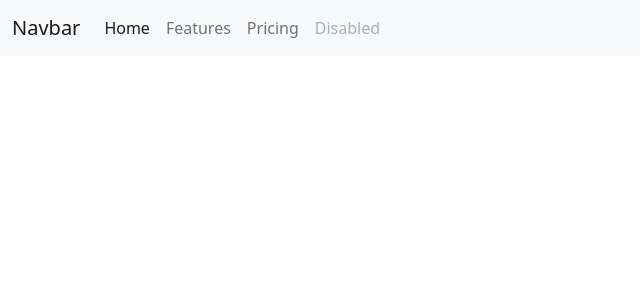
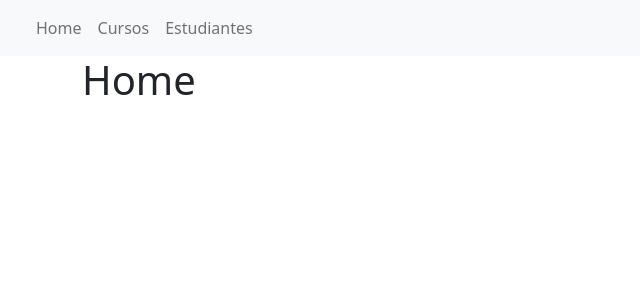
Before and after one commit to Darwin325/prueba-vue-full, a Vue app: page /#/ in a window 1280 px wide. Shown: the top 300 px of the page, without its empty margins (0-640 px from the left). Built offline with nearby package versions, Linux system fonts and the light colour scheme; sample sign-in values are in the browser's storage.

Commit message:
Listando los cursos

```diff
--- a/src/App.vue
+++ b/src/App.vue
@@ -1,13 +1,17 @@
-<script setup
-    lang="ts">
-import NabBar from './components/Shared/NavBar.vue'
+<script setup lang="ts">
+import NabBar from "./components/Shared/NavBar.vue"
+import { useUserStore } from "./store/UserStore"
+import { getToken } from "./utils/token"
+import { getUser } from "./utils/userLocalStore"
+const userStore = useUserStore()
+userStore.setIsLogged(!!getToken() && !!getUser())
 </script>
 
 <template>
-  <NabBar />
-  <div class="container">
-    <router-view />
-  </div>
+   <NabBar v-if="userStore.isLogged" />
+   <div class="container">
+      <router-view />
+   </div>
 </template>
 
 <style scoped></style>
--- a/src/Routes/guard.ts
+++ b/src/Routes/guard.ts
@@ -4,8 +4,6 @@ import { getUser } from "../utils/userLocalStore"
 
 export const routerGuard = (router: Router) => {
    router.beforeEach((to: any, from: any) => {
-      console.log(!getToken(), !getUser())
-
       if (to.name === "VerifyEmail") {
          return true
       }
--- a/src/Routes/main.ts
+++ b/src/Routes/main.ts
@@ -3,10 +3,12 @@ import { routerGuard } from "./guard"
 
 const Login = () => import("../components/Auth/Login.vue")
 const Home = () => import("../components/Home.vue")
+const Courses = () => import("../components/Courses/Course.vue")
 
 export const routes = [
    { path: "/login", component: Login, name: "Login" },
-   { path: "/home", component: Home, name: "Home" },
+   { path: "/", component: Home, name: "Home" },
+   { path: "/courses", component: Courses, name: "Courses" },
 ]
 
 export const router = createRouter({
--- /dev/null
+++ b/src/adapters/CourseAdapter.ts
@@ -0,0 +1,13 @@
+import { Course } from "../models/courses"
+
+export const createCourseAdapter = (course: any): Course => {
+   const time = JSON.parse(course.time)
+   return {
+      id: course.id,
+      name: course.name,
+      description: course.description,
+      start_date: course.start_date,
+      end_date: course.end_date,
+      time,
+   }
+}
--- /dev/null
+++ b/src/components/Courses/CardCourse.vue
@@ -0,0 +1,34 @@
+<script setup lang="ts">
+import { Course } from "../../models/courses"
+import { defineProps } from "vue"
+
+const props = defineProps<{
+   course: Course
+}>()
+</script>
+<template>
+   <div class="col-4 mb-5">
+      <div class="card">
+         <div class="card-header">
+            <h3>{{ course.name }}</h3>
+         </div>
+
+         <div class="card-body">
+            <p>{{ course.description }}</p>
+            <p>Inicio del curso: {{ course.start_date }}</p>
+            <div class="row">
+               <div class="col-6">
+                  Hora inicio:
+                  <span class="badge bg-primary">{{ course.time.start }}</span>
+               </div>
+               <div class="col-6">
+                  Hora fin:
+                  <span class="badge bg-primary"> {{ course.time.end }}</span>
+               </div>
+            </div>
+         </div>
+      </div>
+   </div>
+</template>
+
+<style scope></style>
--- /dev/null
+++ b/src/components/Courses/Course.vue
@@ -0,0 +1,18 @@
+<script setup lang="ts">
+import CardCourse from "./CardCourse.vue"
+import { HookCourse } from "./HookCourse"
+
+const { courses, getCoursesList } = HookCourse()
+
+getCoursesList()
+</script>
+
+<template>
+   <h2 class="text-center mb-5 mt-3">Listado de cursos</h2>
+
+   <div class="row">
+      <CardCourse v-for="course in courses" :course="course" />
+   </div>
+</template>
+
+<style scope></style>
--- /dev/null
+++ b/src/components/Courses/HookCourse.ts
@@ -0,0 +1,7 @@
+import { useCourseStore } from "../../store/CoursesStore"
+
+export const HookCourse = () => {
+   const { courses, getCoursesList } = useCourseStore()
+
+   return { getCoursesList, courses }
+}
--- a/src/components/Shared/NavBar.vue
+++ b/src/components/Shared/NavBar.vue
@@ -3,7 +3,7 @@
 <template>
    <nav class="navbar navbar-expand-lg navbar-light bg-light">
       <div class="container-fluid">
-         <a class="navbar-brand" href="#">Navbar</a>
+         <a class="navbar-brand" href="#"></a>
          <button
             class="navbar-toggler"
             type="button"
@@ -18,23 +18,18 @@
          <div class="collapse navbar-collapse" id="navbarNav">
             <ul class="navbar-nav">
                <li class="nav-item">
-                  <a class="nav-link active" aria-current="page" href="#"
-                     >Home</a
+                  <router-link class="nav-link" to="/">Home</router-link>
+               </li>
+
+               <li class="nav-item">
+                  <router-link class="nav-link" to="/courses"
+                     >Cursos</router-link
                   >
                </li>
+
                <li class="nav-item">
-                  <a class="nav-link" href="#">Features</a>
-               </li>
-               <li class="nav-item">
-                  <a class="nav-link" href="#">Pricing</a>
-               </li>
-               <li class="nav-item">
-                  <a
-                     class="nav-link disabled"
-                     href="#"
-                     tabindex="-1"
-                     aria-disabled="true"
-                     >Disabled</a
+                  <router-link class="nav-link" to="/students"
+                     >Estudiantes</router-link
                   >
                </li>
             </ul>
--- /dev/null
+++ b/src/models/courses.ts
@@ -0,0 +1,10 @@
+export type Time = { start: string; end: string }
+
+export interface Course {
+   id: number
+   name: string
+   description: string
+   start_date: string
+   end_date: string
+   time: Time
+}
--- /dev/null
+++ b/src/services/Courses.ts
@@ -0,0 +1,9 @@
+import { axiosInstance as axios } from "../config/axios"
+
+export const getCourses = async () => {
+   return await axios.get("/courses")
+}
+
+export const getTopCourses = async () => {
+   return await axios.get("/top/courses/count")
+}
--- /dev/null
+++ b/src/store/CoursesStore.ts
@@ -0,0 +1,23 @@
+import { defineStore } from "pinia"
+import { ref } from "vue"
+import { Course } from "../models/courses"
+import { getCourses } from "../services/Courses"
+import { createCourseAdapter } from "../adapters/CourseAdapter"
+
+export const useCourseStore = defineStore("course", () => {
+   const courses = ref<Course[]>([])
+
+   async function getCoursesList() {
+      try {
+         const response = await getCourses()
+         const { data } = response.data
+         courses.value = data.map((course: Course) =>
+            createCourseAdapter(course)
+         )
+      } catch (e) {
+         console.log(e)
+      }
+   }
+
+   return { courses, getCoursesList }
+})
```
Also changed, not shown: src/services/Auth.ts (+4 -5 lines).
